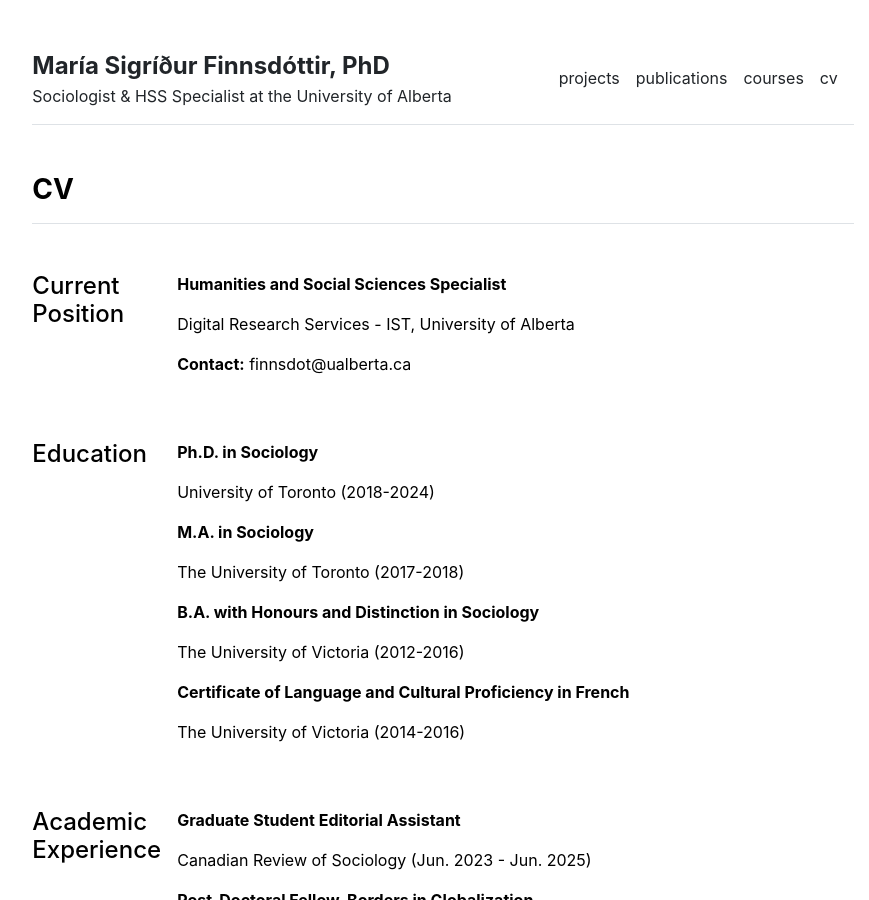
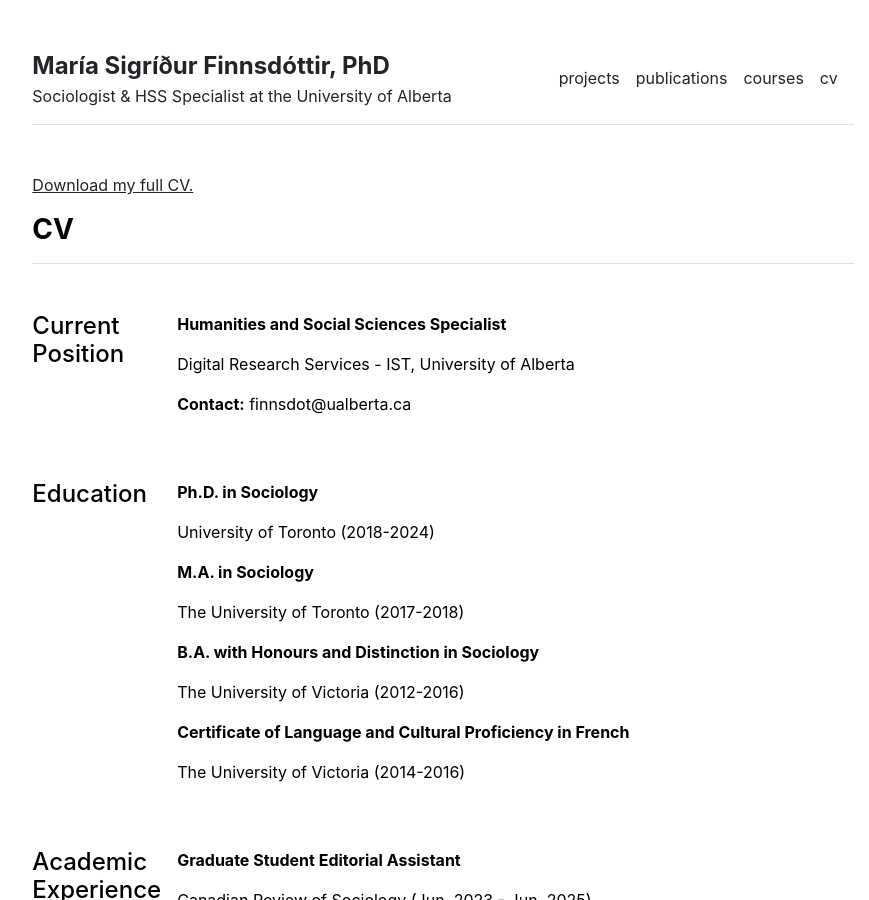
Before and after one commit to finnsdottir/finnsdottir.github.io, a Jekyll site: the page built from cv.md, in a window 1280 px wide and 900 px high. Shown: the whole window, without its empty margins (197-1066 px from the left). Built offline with Jekyll 4.4.1, drawn with Linux system fonts in a browser that asks for light colours.

Commit message:
adding full cv to page

```diff
--- a/cv.md
+++ b/cv.md
@@ -2,3 +2,4 @@
 layout: cv
 title: "CV"
 ---
+[Download my full CV.](/assets/Finnsdottir_CV_Sep25.pdf)
```
